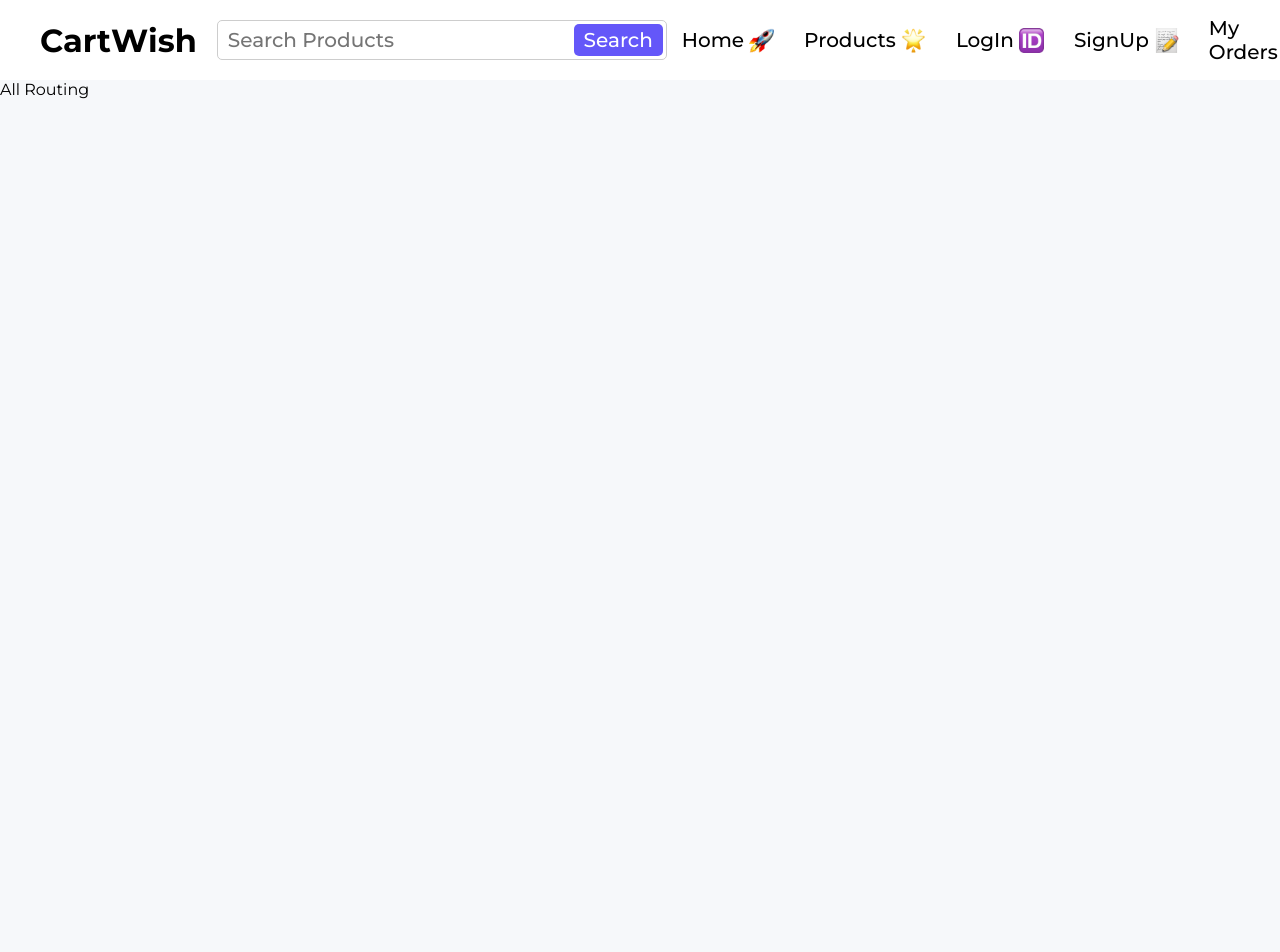
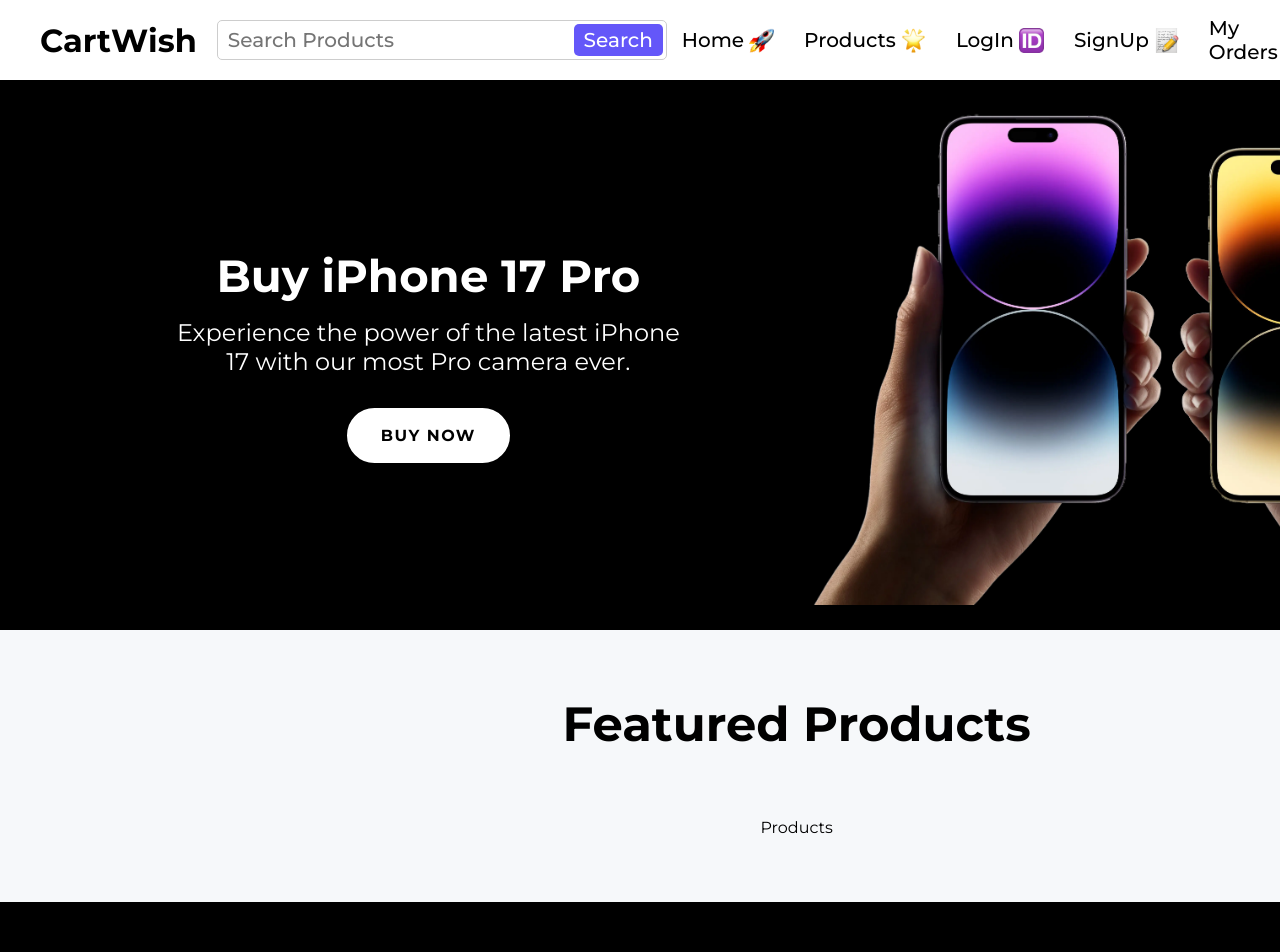
Before and after one commit to Imesh29/cartwish, a React (Vite) app: page / in a window 1280 px wide. Shown: the top 952 px of the page. Before the commit the page ends 800 px from the top, so only its background shows below. Built offline with nearby package versions, Linux system fonts and the light colour scheme.

Commit message:
Create the Hero section for Home and add the featured Products section

```diff
--- a/src/App.jsx
+++ b/src/App.jsx
@@ -1,12 +1,15 @@
 import React from "react";
 import "./App.css";
 import Navbar from "./components/Navbar/Navbar";
+import Homepage from "./components/Home/Homepage";
 
 const App = () => {
   return (
     <div className="app">
       <Navbar />
-      <main>All Routing</main>
+      <main>
+        <Homepage />
+      </main>
     </div>
   );
 };
--- /dev/null
+++ b/src/components/Home/FeaturedProducts.css
@@ -0,0 +1,14 @@
+.featured_products {
+  margin: 65px;
+}
+
+.featured_products > h2 {
+  font-size: 48px;
+  text-align: center;
+  margin-bottom: 65px;
+}
+
+.featured_products_list {
+  justify-content: space-evenly;
+  margin-bottom: 65px;
+}
--- /dev/null
+++ b/src/components/Home/FeaturedProducts.jsx
@@ -0,0 +1,17 @@
+import React from "react";
+
+import "./FeaturedProducts.css";
+
+const FeaturedProducts = () => {
+  return (
+    <section className="featured_products">
+      <h2>Featured Products</h2>
+
+      <div className="align_center featured_products_list">
+        <article className="products_card">Products</article>
+      </div>
+    </section>
+  );
+};
+
+export default FeaturedProducts;
--- /dev/null
+++ b/src/components/Home/HeroSection.css
@@ -0,0 +1,52 @@
+.hero_section {
+  display: grid;
+  grid-template-columns: 1fr 1fr;
+  height: 550px;
+  padding: 0 60px;
+  background-color: #000;
+  color: #fff;
+}
+
+.hero_section > div {
+  justify-content: center;
+  flex-direction: column;
+  text-align: center;
+}
+
+.hero_title {
+  font-size: 45px;
+  font-weight: 700;
+  margin-bottom: 15px;
+}
+
+.hero_subtitle {
+  font-size: 24px;
+  margin-bottom: 32px;
+  width: 70%;
+}
+
+.hero_link {
+  padding: 16px 32px;
+  text-transform: uppercase;
+  letter-spacing: 1.5px;
+  font-weight: 700;
+  border: 2px solid #fff;
+  border-radius: 32px;
+  background-color: #fff;
+  color: #000;
+  transition: all 0.3s ease-in-out;
+}
+
+.hero_link:hover {
+  background-color: transparent;
+  color: #fff;
+}
+
+.hero_image {
+  height: 500px;
+  transition: all 0.3s ease-in-out;
+}
+
+.hero_image:hover {
+  transform: scale(1.05);
+}
--- /dev/null
+++ b/src/components/Home/HeroSection.jsx
@@ -0,0 +1,23 @@
+import React from "react";
+
+import "./HeroSection.css";
+
+const HeroSection = ({ title, subtitle, link, image }) => {
+  return (
+    <section className="hero_section">
+      <div className="align_center">
+        <h2 className="hero_title">{title}</h2>
+        <p className="hero_subtitle">{subtitle}</p>
+        <a href={link} className="hero_link">
+          Buy Now
+        </a>
+      </div>
+
+      <div className="align_center">
+        <img src={image} alt="" className="hero_image" />
+      </div>
+    </section>
+  );
+};
+
+export default HeroSection;
--- /dev/null
+++ b/src/components/Home/Homepage.jsx
@@ -0,0 +1,28 @@
+import React from "react";
+
+import iphone from "../../assets/iphone-14-pro.webp";
+import mac from "../../assets/mac-system-cut.jfif";
+import HeroSection from "./HeroSection";
+import FeaturedProducts from "./FeaturedProducts";
+
+const Homepage = () => {
+  return (
+    <div>
+      <HeroSection
+        title="Buy iPhone 17 Pro"
+        subtitle="Experience the power of the latest iPhone 17 with our most Pro camera ever."
+        link="/"
+        image={iphone}
+      />
+      <FeaturedProducts />
+      <HeroSection
+        title="Build the ultimate setup"
+        subtitle="You can add Studio Display and colour-matched Magic accessories to your bag after configure your Mac mini."
+        link="/"
+        image={mac}
+      />
+    </div>
+  );
+};
+
+export default Homepage;
```
